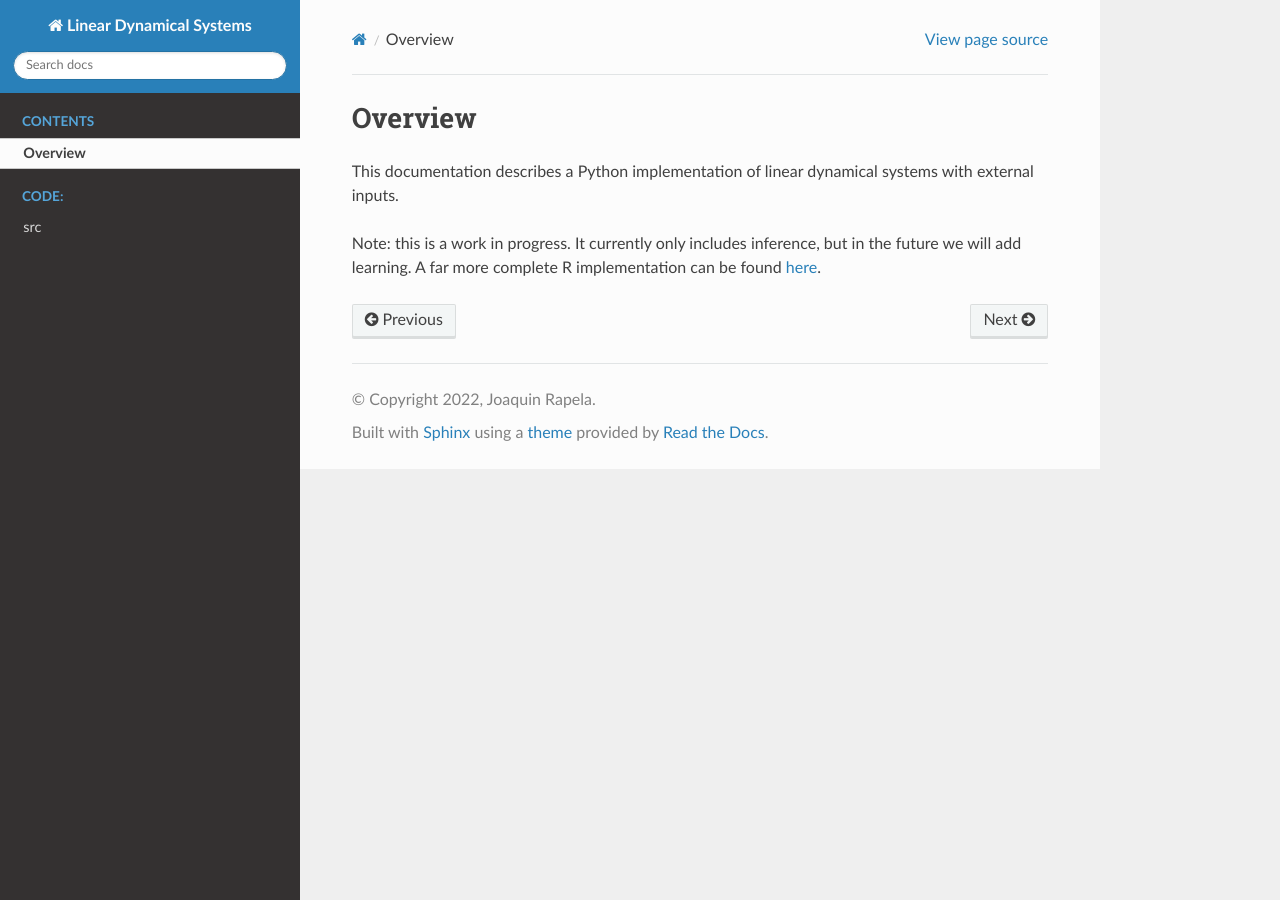
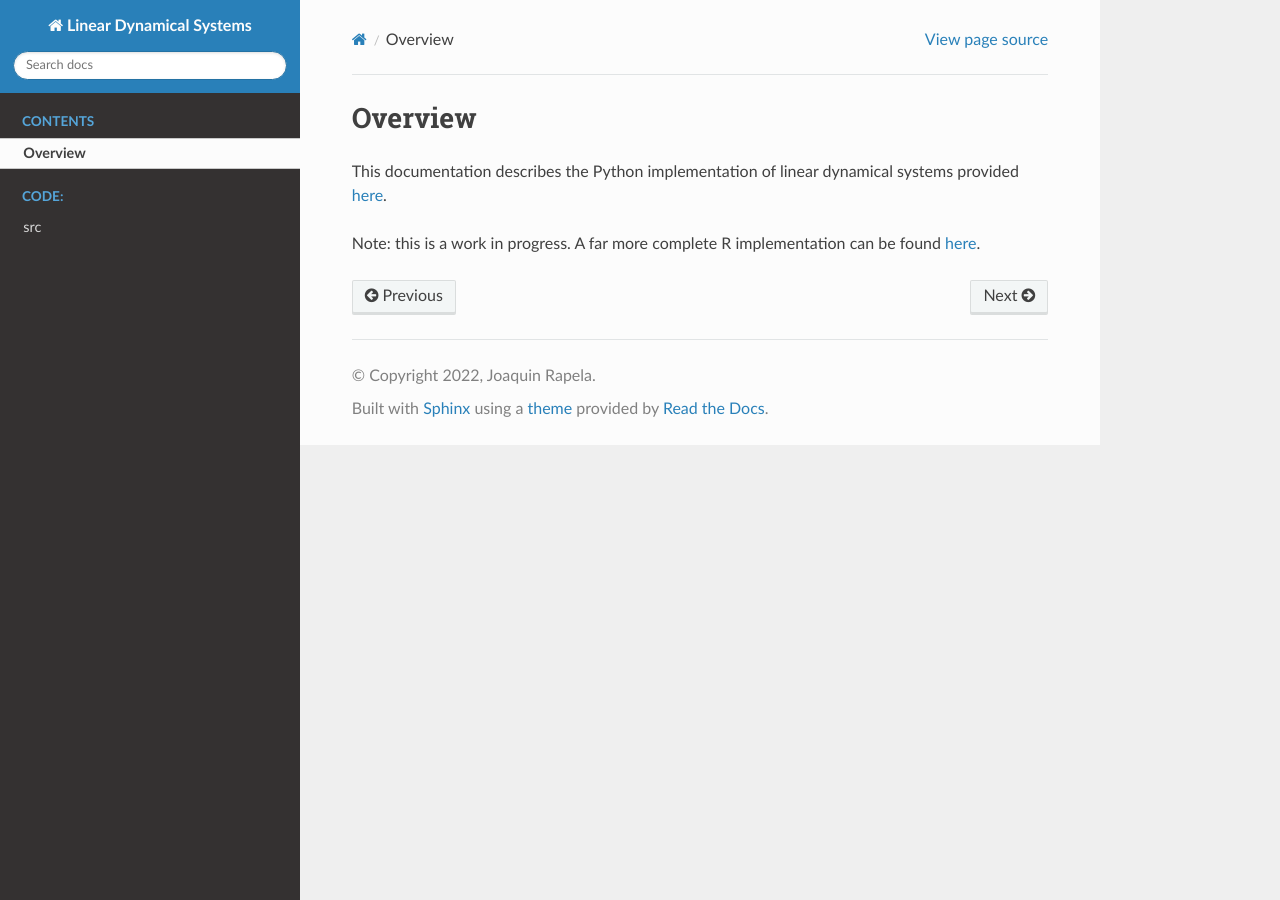
Before and after one commit to joacorapela/lds_python, a Sphinx documentation site: the page built from docs/sphinx/source/introduction.rst, in a window 1280 px wide. Built offline with Sphinx 7.4.7 and the Read the Docs theme 2.0.0, drawn with Linux system fonts in a browser that asks for light colours; pages that are not in the unit, such as notebooks, are missing from menus.

Commit message:
Added link to Python repo

```diff
--- a/docs/sphinx/source/introduction.rst
+++ b/docs/sphinx/source/introduction.rst
@@ -1,6 +1,6 @@
 Overview
 ========
 
-This documentation describes a Python implementation of linear dynamical systems with external inputs.
+This documentation describes the Python implementation of linear dynamical systems provided `here <https://github.com/joacorapela/lds_python>`_.
 
-Note: this is a work in progress. It currently only includes inference, but in the future we will add learning. A far more complete R implementation can be found `here <https://github.com/joacorapela/kalmanFilter>`_.
+Note: this is a work in progress. A far more complete R implementation can be found `here <https://github.com/joacorapela/kalmanFilter>`_.
```
